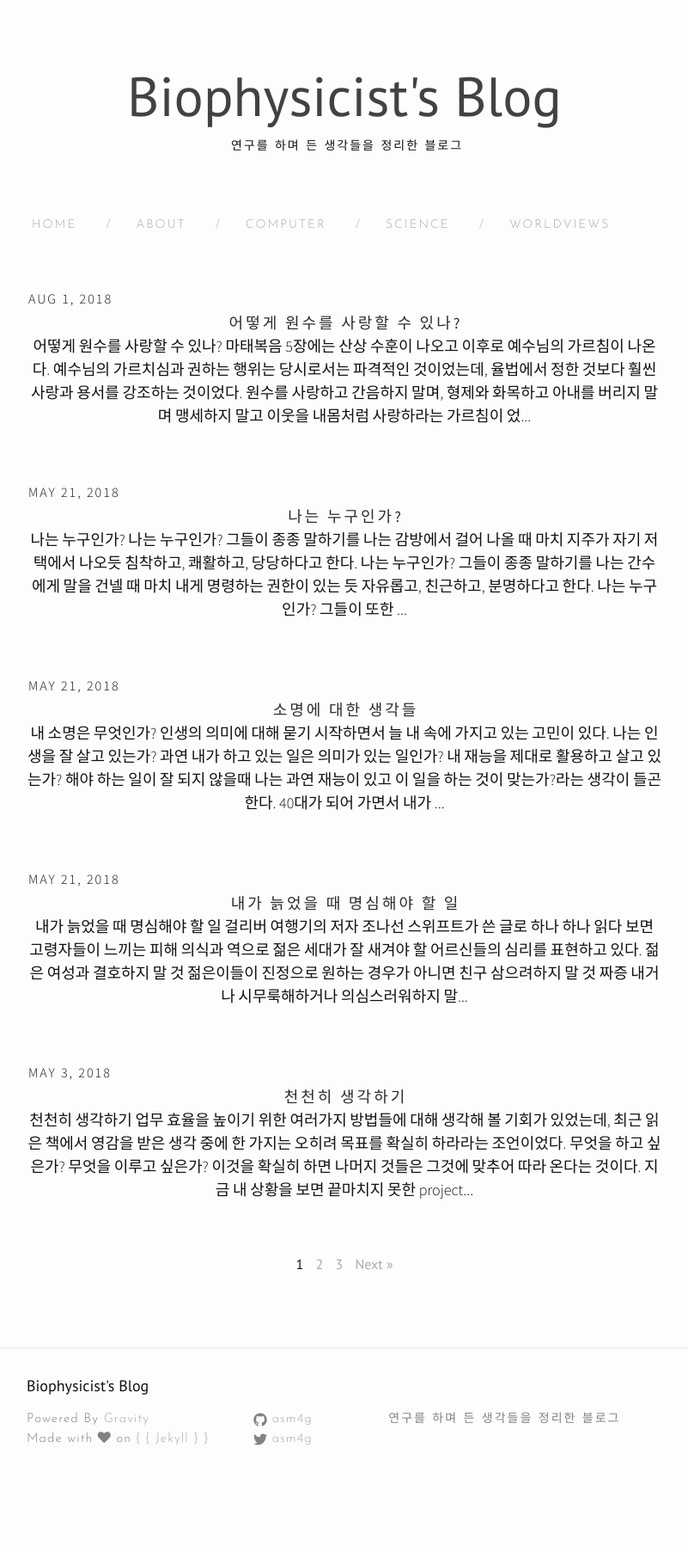
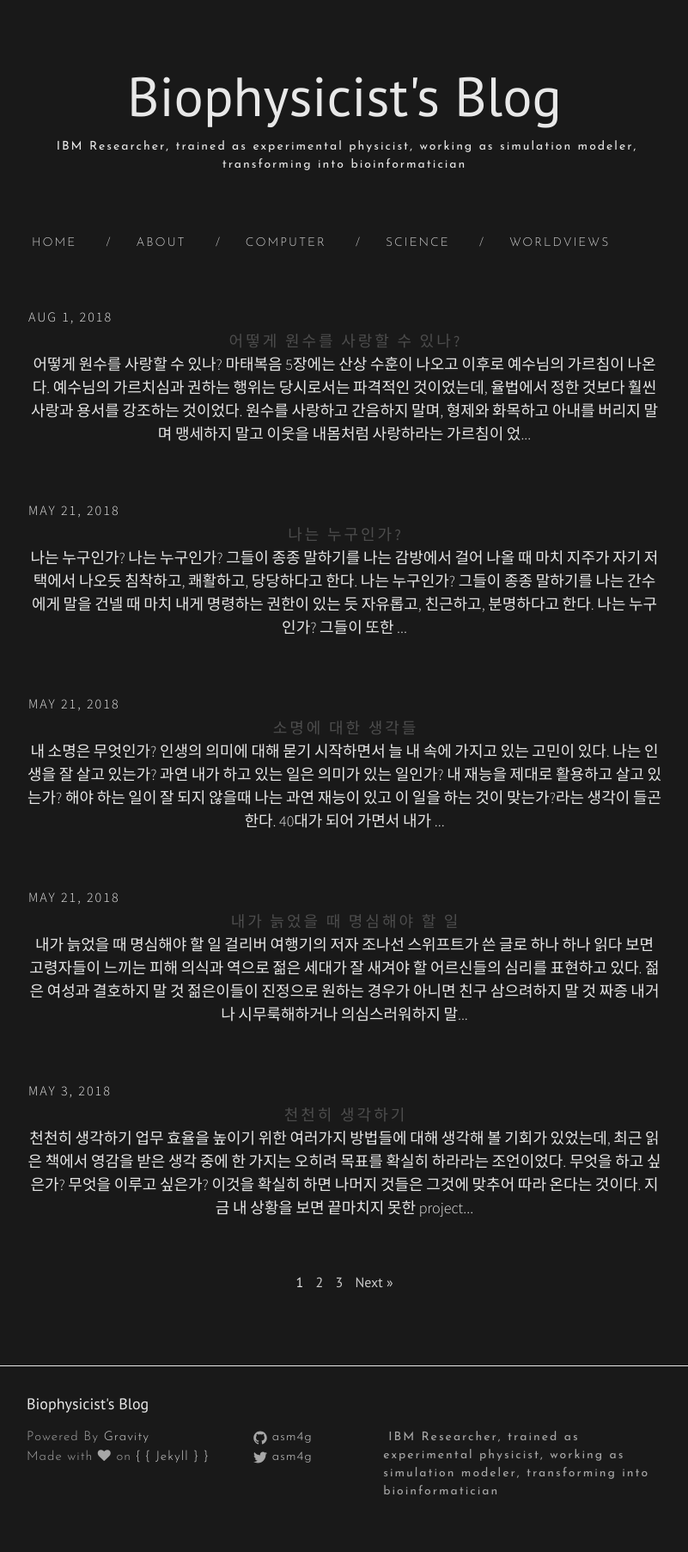
Before and after one commit to asm4g/asm4g, a Jekyll site: the page built from index.html, in a window 1280 px wide. Shown: the whole page at 86% size, without its empty margins (239-1040 px from the left). Built offline with Jekyll 4.4.1, drawn with Linux system fonts in a browser that asks for light colours; nearby versions of some CDN libraries; the list of posts is cut into pages by our own code; before the commit the page ends 1745 px from its top, so only the background shows below that.

Commit message:
modify subtitle

```diff
--- a/_config.yml
+++ b/_config.yml
@@ -8,13 +8,13 @@
 # Site settings
 title: Biophysicist's Blog
 email: asm4g.ksc@gmail.com
-description: 연구를 하며 든 생각들을 정리한 블로그
+description: IBM Researcher, trained as experimental physicist, working as simulation modeler, transforming into bioinformatician
 baseurl: "/asm4g" # the subpath of your site, e.g. /blog
 url: "http://asm4g.github.io" # the base hostname & protocol for your site
 twitter_username: asm4g
 github_username:  asm4g
 paginate: 5
-theme-dark: false #Set to true to change to dark website theme
+theme-dark: true #Set to true to change to dark website theme
 
 gems: [jekyll-paginate, kramdown]
 # Build settings
```
